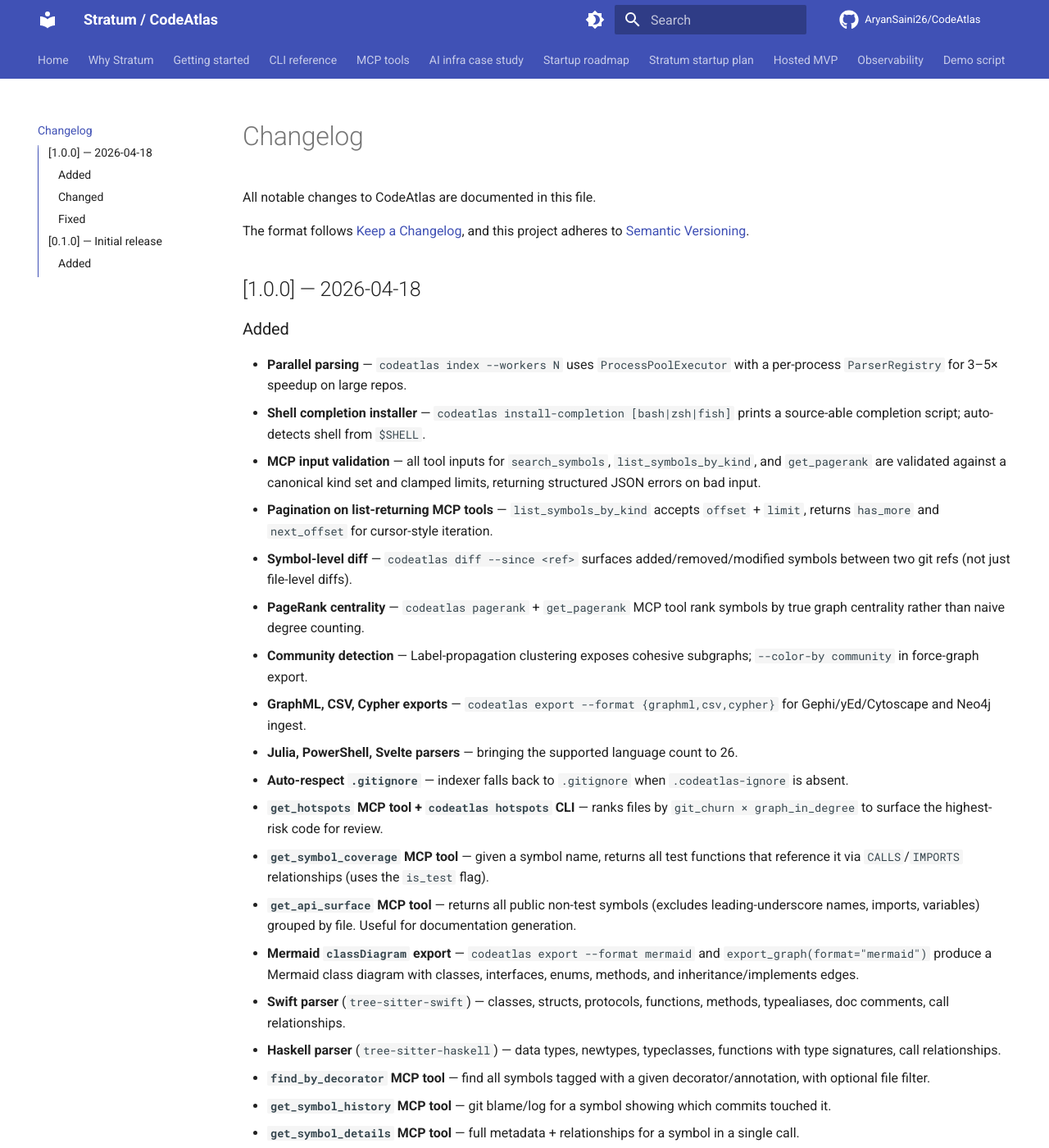
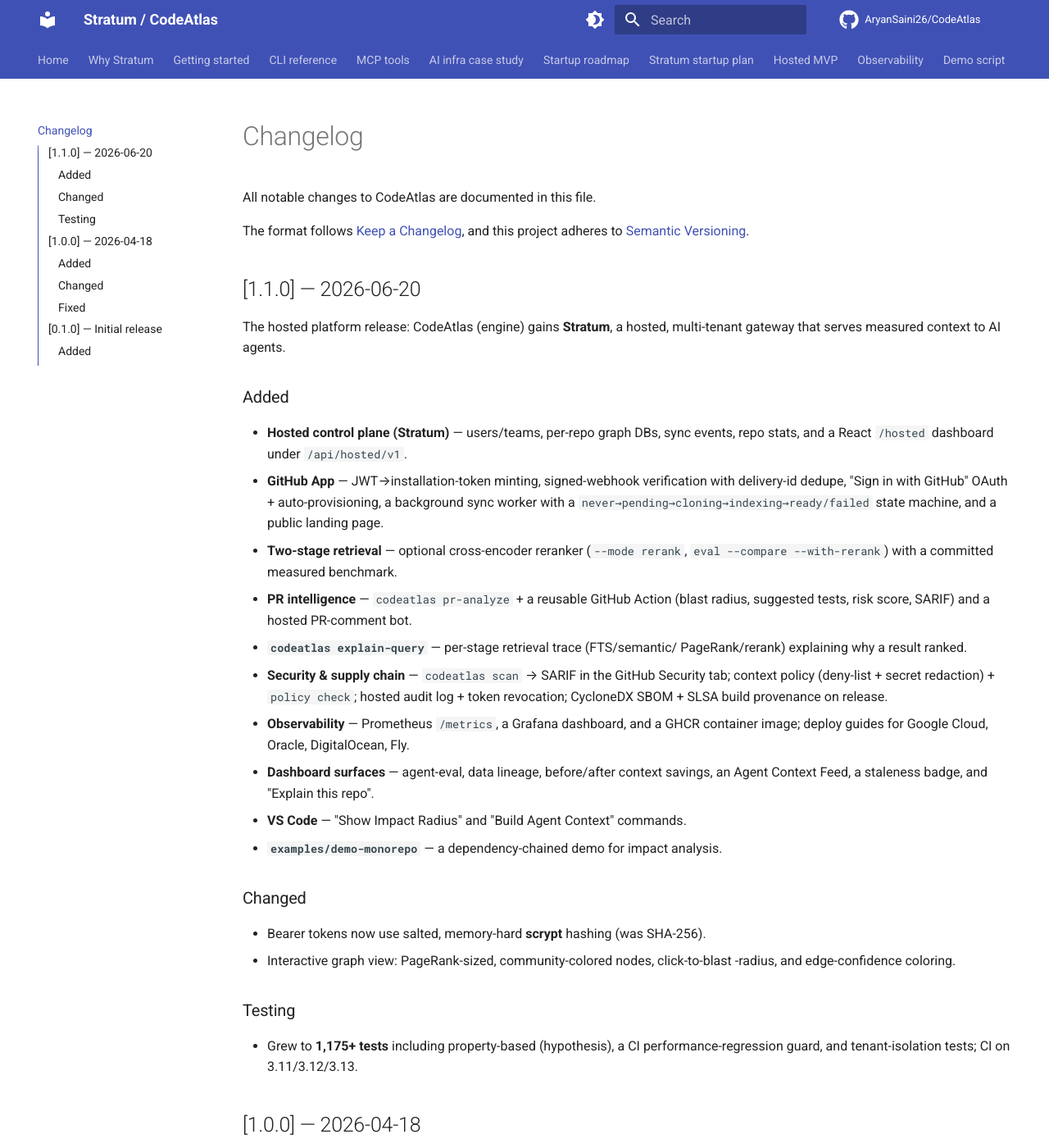
Before and after one commit to AryanSaini26/CodeAtlas, an MkDocs documentation site: the page built from docs/changelog.md, in a window 1280 px wide and 1400 px high. Shown: the whole window at 82% size. Built offline with MkDocs 1.6.1 and Material for MkDocs 9.7.7, drawn with Linux system fonts in a browser that asks for light colours; comment, search, counter and statistics services are not loaded.

Commit message:
Ship-finalize: v1.1.0 release prep, demo monorepo, README/CHANGELOG (no new features)
Make the repo demo-ready and mark a real platform release. No product features.

- Version bump 1.0.0 -> 1.1.0 (pyproject + API /health) with a comprehensive
  CHANGELOG [1.1.0] documenting the hosted Stratum platform, reranker, PR
  intelligence, explain-query, security/supply-chain, observability, and the
  jump to 1,175+ tests. (The prior [1.0.0] covered only the CLI/engine.)
- examples/demo-monorepo: a small auth -> billing -> admin dependency chain so a
  one-line change to auth shows a real blast radius; README with demo commands;
  smoke test (test_demo_monorepo) keeps it valid in CI.
- README: v1.1.0 status line (local vs hosted), demo-monorepo pointer, and an
  honest reranker note next to the headline numbers.
- demo-script: PR-intelligence B-roll on the demo monorepo + the one-time
  `git tag v1.1.0` release step.

Remaining ship steps are operator-owned (deploy, record video, tag, launch).
Full gate green.

```diff
--- a/CHANGELOG.md
+++ b/CHANGELOG.md
@@ -4,6 +4,46 @@
 
 The format follows [Keep a Changelog](https://keepachangelog.com/en/1.1.0/),
 and this project adheres to [Semantic Versioning](https://semver.org/spec/v2.0.0.html).
+
+## [1.1.0] — 2026-06-20
+
+The hosted platform release: CodeAtlas (engine) gains **Stratum**, a hosted,
+multi-tenant gateway that serves measured context to AI agents.
+
+### Added
+
+- **Hosted control plane (Stratum)** — users/teams, per-repo graph DBs, sync
+  events, repo stats, and a React `/hosted` dashboard under `/api/hosted/v1`.
+- **GitHub App** — JWT→installation-token minting, signed-webhook verification
+  with delivery-id dedupe, "Sign in with GitHub" OAuth + auto-provisioning, a
+  background sync worker with a `never→pending→cloning→indexing→ready/failed`
+  state machine, and a public landing page.
+- **Two-stage retrieval** — optional cross-encoder reranker (`--mode rerank`,
+  `eval --compare --with-rerank`) with a committed measured benchmark.
+- **PR intelligence** — `codeatlas pr-analyze` + a reusable GitHub Action (blast
+  radius, suggested tests, risk score, SARIF) and a hosted PR-comment bot.
+- **`codeatlas explain-query`** — per-stage retrieval trace (FTS/semantic/
+  PageRank/rerank) explaining why a result ranked.
+- **Security & supply chain** — `codeatlas scan` → SARIF in the GitHub Security
+  tab; context policy (deny-list + secret redaction) + `policy check`; hosted
+  audit log + token revocation; CycloneDX SBOM + SLSA build provenance on release.
+- **Observability** — Prometheus `/metrics`, a Grafana dashboard, and a GHCR
+  container image; deploy guides for Google Cloud, Oracle, DigitalOcean, Fly.
+- **Dashboard surfaces** — agent-eval, data lineage, before/after context
+  savings, an Agent Context Feed, a staleness badge, and "Explain this repo".
+- **VS Code** — "Show Impact Radius" and "Build Agent Context" commands.
+- **`examples/demo-monorepo`** — a dependency-chained demo for impact analysis.
+
+### Changed
+
+- Bearer tokens now use salted, memory-hard **scrypt** hashing (was SHA-256).
+- Interactive graph view: PageRank-sized, community-colored nodes, click-to-blast
+  -radius, and edge-confidence coloring.
+
+### Testing
+
+- Grew to **1,175+ tests** including property-based (hypothesis), a CI
+  performance-regression guard, and tenant-isolation tests; CI on 3.11/3.12/3.13.
 
 ## [1.0.0] — 2026-04-18
 
--- a/pyproject.toml
+++ b/pyproject.toml
@@ -4,7 +4,7 @@
 
 [project]
 name = "codeatlas"
-version = "1.0.0"
+version = "1.1.0"
 description = "An MCP server that constructs real-time code knowledge graphs for AI coding agents"
 readme = { file = "README.md", content-type = "text/markdown" }
 license = { file = "LICENSE" }
```
Also changed, not shown: README.md (+11 -1 lines), docs/demo-script.md (+19 -0 lines), examples/demo-monorepo/README.md (added, +31 -0 lines), 10 other files.
